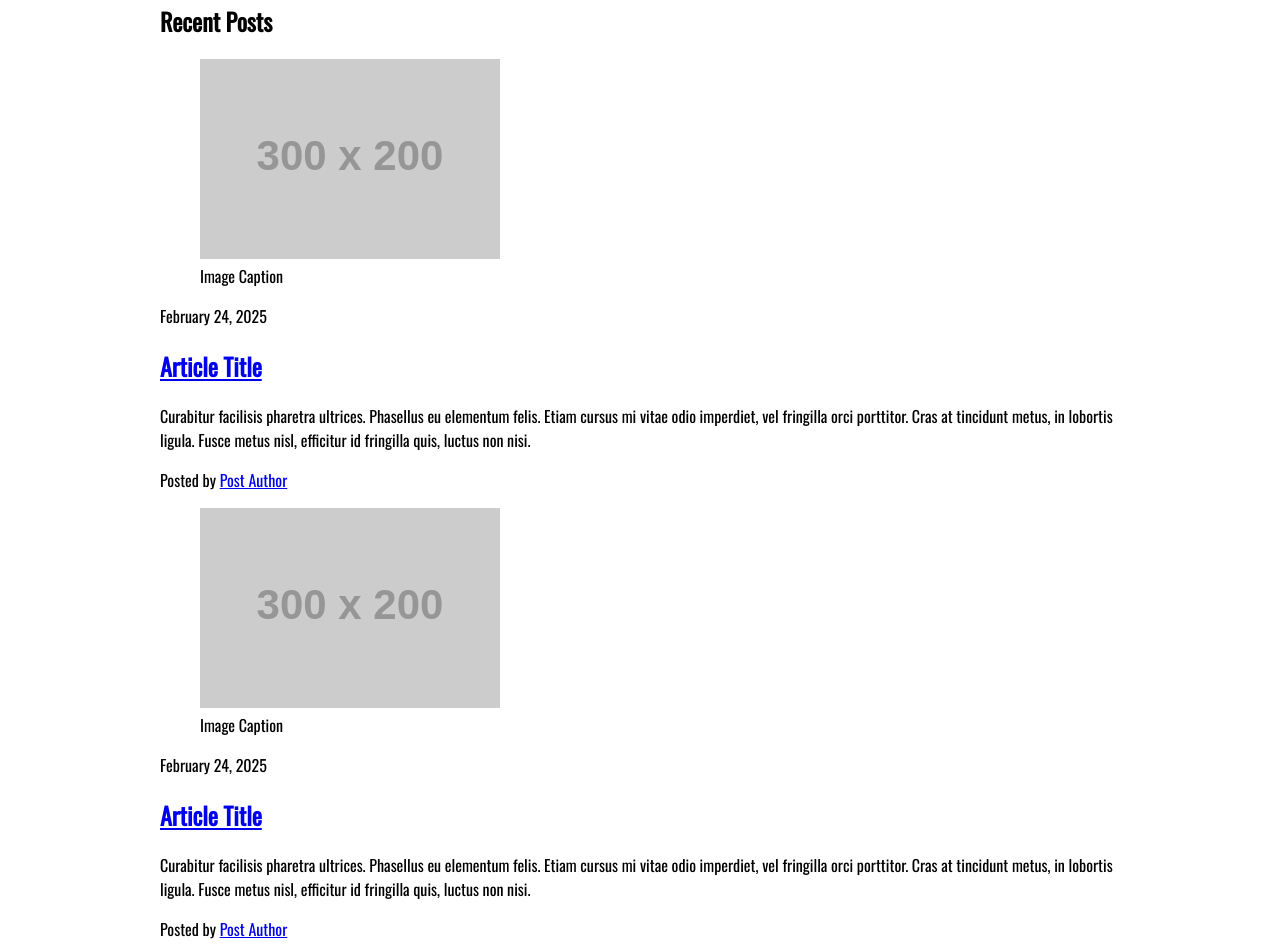
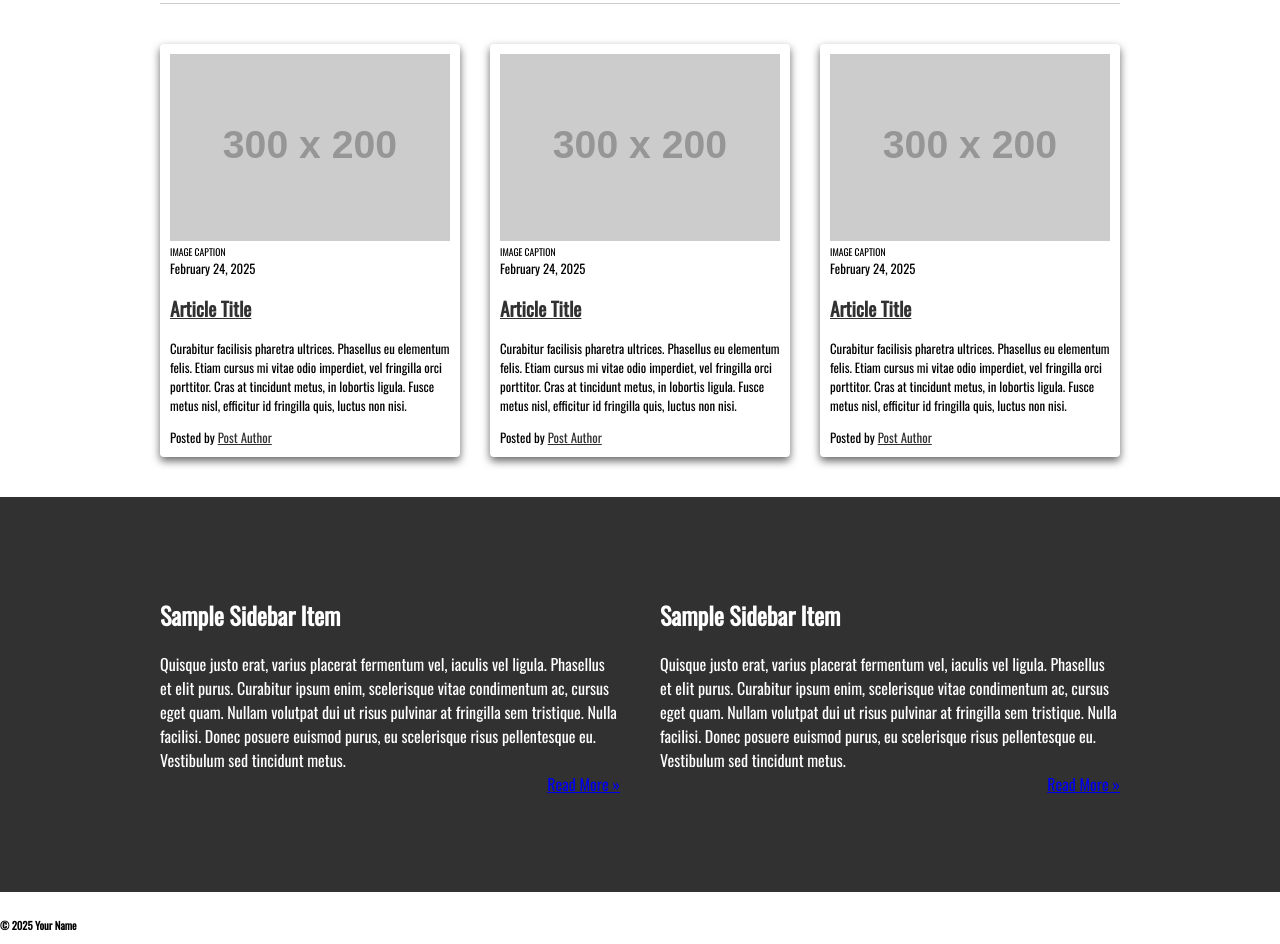
Before and after one commit to AntonioH04/ifsc-1310-, a plain HTML site: page css-demo/index.html in a window 1280 px wide. Shown: the part 708-1652 px from the top of the page. Drawn offline with nearby package versions, Linux system fonts and the light colour scheme; placeholder pictures from the web are drawn by us.

Commit message:
added image

```diff
--- a/css-demo/assets/css/style.css
+++ b/css-demo/assets/css/style.css
@@ -18,6 +18,11 @@ html{
     margin:40px auto;
 }
 
+/* -------------responsive images---------------- */
+
+img{
+    max-width: 100%;
+}
 
 body {
     font-family: "Oswald", serif;
@@ -109,6 +114,69 @@ border-left: 7.5px solid #1883BF;
 padding: 5px 0 5px 10px;
 }
 
+#blog{
+    display:flex;
+    flex-direction: row;
+    justify-content: center;
+    gap: 30px;
+    border-top: 1px solid #ccc;
+    padding-top: 40px;
+}
+
+#blog article.post{
+    box-shadow: 0 4px 8px rgba(0,0,0,.6);
+    padding: 10px;
+    font-size: .8rem;
+border-radius: 4px;
+transition: .5s;
+}
+
+#blog article.post:hover {
+    box-shadow: 0 8px 16px rgba(0,0,0,.4);
+}
+
+figure{
+    margin: 0;
+}
+
+figcaption{
+    text-transform: uppercase;
+    font-size: .6rem;
+}
+
+#blog article.post a{
+    color: #313131;
+}
+
+aside[role="complementary"]{
+    background-color: #313131;
+color: #ffffff;
+padding: 40px 0;
+}
+
+aside .container{
+display: flex;
+flex-direction: row;
+gap: 40px;
+
+}
+
+aside .container a:last-child{
+    display: block;
+    text-align: right;
+}
+
+aside article footer{
+    display: none;
+}
+
+
+
+
+
+
+
+
 @media screen and (max-width:440px){
 
 nav.primary ul{
@@ -120,4 +188,5 @@ nav.primary ul{
 nav.primary ul li a{
     display: block;
 }
+
 }
--- a/css-demo/index.html
+++ b/css-demo/index.html
@@ -38,7 +38,7 @@
         dui euismod sed. In efficitur felis risus, at tempor risus aliquam vel.</p>
     </section>
     <section id="blog" class="container">
-      <h2>Recent Posts</h2>
+      <!--<h2>Recent Posts</h2>-->
       <article class="post">
         <figure>
           <img src="https://placehold.co/300x200" alt="Placeholder">
```
